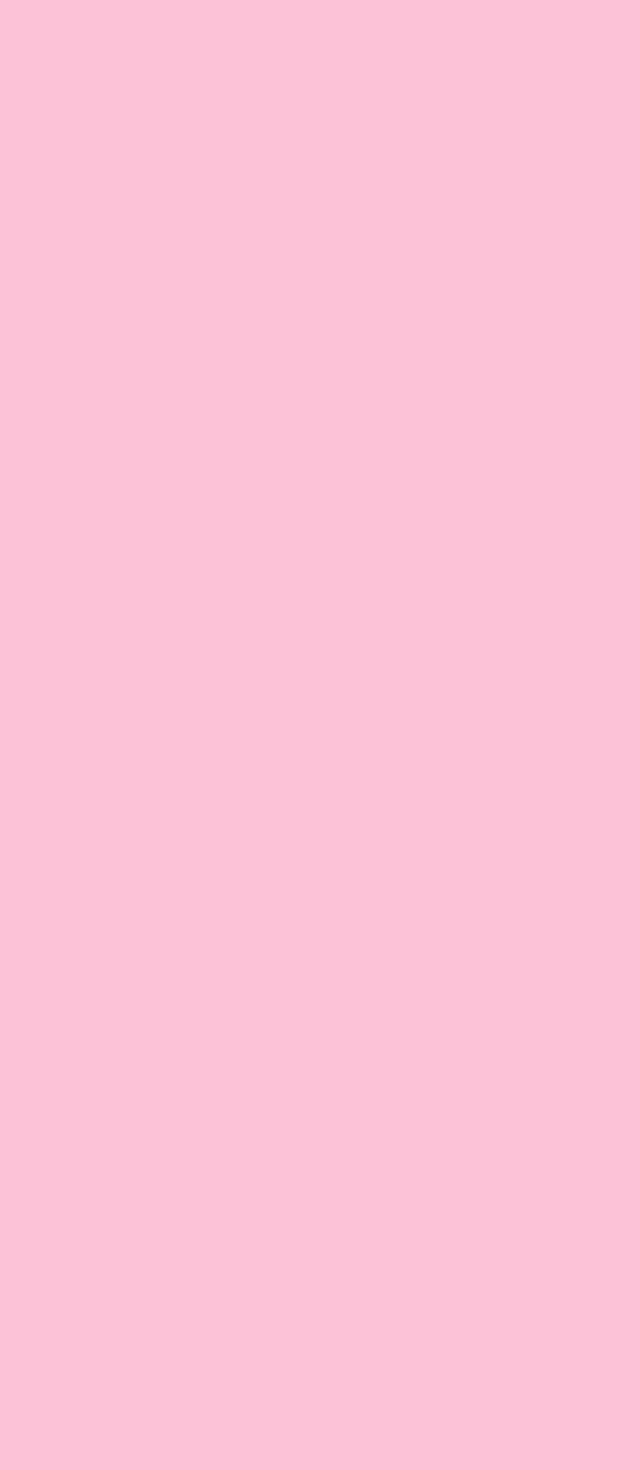
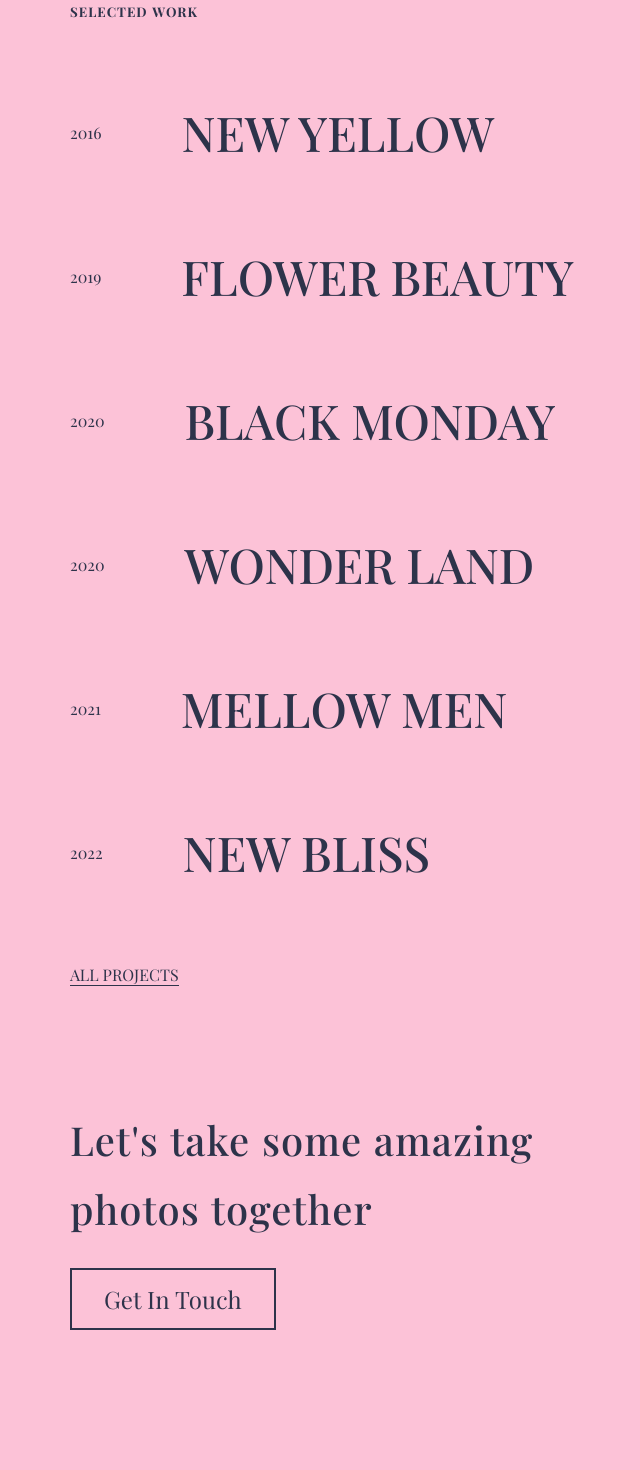
Before and after one commit to shokes/Omuwa-Photography, a React (Create React App) app: page / in a window 1280 px wide. Shown: the part 580-2050 px from the top of the page, without its empty margins (90-730 px from the left). Before the commit the page ends 848 px from the top, so only its background shows below. Built offline with nearby package versions, Linux system fonts and the light colour scheme.

Commit message:
more components

```diff
--- a/package.json
+++ b/package.json
@@ -6,7 +6,9 @@
     "@testing-library/jest-dom": "^5.16.4",
     "@testing-library/react": "^13.1.1",
     "@testing-library/user-event": "^13.5.0",
+    "animate.css": "^4.1.1",
     "react": "^18.1.0",
+    "react-awesome-reveal": "^3.8.1",
     "react-dom": "^18.1.0",
     "react-router-dom": "^6.3.0",
     "react-scripts": "5.0.1",
--- a/public/index.html
+++ b/public/index.html
@@ -39,7 +39,7 @@
       work correctly both with client-side routing and a non-root public URL.
       Learn how to configure a non-root public URL by running `npm run build`.
     -->
-    <title>React App</title>
+    <title>Omuwa Photography</title>
   </head>
   <body>
     <noscript>You need to enable JavaScript to run this app.</noscript>
--- /dev/null
+++ b/src/Components/GetInTouch.js
@@ -0,0 +1,25 @@
+import { Link } from 'react-router-dom';
+import Footer from './Footer';
+import { Slide } from 'react-awesome-reveal';
+const GetInTouch = function () {
+  return (
+    <section className='container'>
+      <div className='get-in-touch-box'>
+        <Slide direction='up' triggerOnce>
+          <div className='get-in-touch-content'>
+            <h3>Let's take some amazing</h3>
+            <h3> photos together</h3>
+          </div>
+
+          <Link to='/contact' className='get-in-touch'>
+            get in touch
+          </Link>
+        </Slide>
+      </div>
+
+      <Footer />
+    </section>
+  );
+};
+
+export default GetInTouch;
--- a/src/Components/Hero.js
+++ b/src/Components/Hero.js
@@ -1,13 +1,21 @@
+//import 'animate.css';
+import { Slide } from 'react-awesome-reveal';
+
 const Hero = function () {
   return (
     <section className='container'>
+      {/* <div></div> */}
+      <Slide direction='up' triggerOnce duration={200}>
         <div className='main-hero-text'>
           <p>Omuwa</p>
           <p>Photography</p>
         </div>
+      </Slide>
+      <Slide direction='up' triggerOnce delay={200} duration={200}>
         <p className='quote'>
           Our lens capture your moments in all their flavor and fancies.
         </p>
+      </Slide>
     </section>
   );
 };
--- a/src/Components/SelectedWork.js
+++ b/src/Components/SelectedWork.js
@@ -0,0 +1,27 @@
+import projects from '../data';
+import { Link } from 'react-router-dom';
+import { Slide } from 'react-awesome-reveal';
+
+const SelectedWork = function () {
+  return (
+    <section className='container'>
+      <h5>SELECTED WORK</h5>
+      {projects.map((project) => {
+        const { year, title, id } = project;
+        return (
+          <Slide direction='up' triggerOnce>
+            <div key={id} className='selected-works-flex'>
+              <div>{year}</div>
+              <div className='selected-title'>{title}</div>
+            </div>
+          </Slide>
+        );
+      })}
+      <Link to='/work' className='all-projects'>
+        ALL PROJECTS
+      </Link>
+    </section>
+  );
+};
+
+export default SelectedWork;
--- a/src/Pages/About.js
+++ b/src/Pages/About.js
@@ -1,6 +1,7 @@
 import Navbar from '../Components/Navbar';
-import Omuwa from '../Images/Omuwa.jpg';
+
 import Footer from '../Components/Footer';
+import { Slide, Zoom } from 'react-awesome-reveal';
 
 const About = function () {
   return (
@@ -9,22 +10,32 @@ const About = function () {
       <div>
         <div className='about-box'>
           <div>
+            <Slide direction='up'>
               <h3>ABOUT ME</h3>
-            <p>
-              I started my photography journey in 2017, using my Iphone 7 as my
-              photography tool, I recently won an Apple Photography competition
-              with winners being honored with Apple's exclusive CAMERA
-              EXPERIENCE OFFICER [CEO] badge.
+            </Slide>
+            <Slide direction='up'>
+              <p className='about-me-first'>
+                I started my photography journey in 2017, using my Iphone 7 as
+                my photography tool, I recently won an Apple Photography
+                competition with winners being honored with Apple's exclusive
+                CAMERA EXPERIENCE OFFICER [CEO] badge.
               </p>
               <p>
                 Photography for me is not just looking, it's feeling and also an
                 escape to a reality so subtle that it becomes more real than
-              reality itself. I believe in perfect simplicity and a high will to
-              improve my photography skills, my interest are in Macro,
+                reality itself. I believe in perfect simplicity and a high will
+                to improve my photography skills, my interest are in Macro,
                 Landscape, Portrait, and Creative Photography.
               </p>
+            </Slide>
           </div>
-          <img src={Omuwa} className='about-photo' alt='photographer' />
+          <Zoom delay={300} duration={100}>
+            <img
+              src='https://images.unsplash.com/photo-1562583489-bf23ec64651d?ixlib=rb-1.2.1&ixid=MnwxMjA3fDB8MHxzZWFyY2h8M3x8ZmVtYWxlJTIwcGhvdG9ncmFwaGVyfGVufDB8fDB8fA%3D%3D&auto=format&fit=crop&w=500&q=60'
+              className='about-photo'
+              alt='photographer'
+            />
+          </Zoom>
         </div>
       </div>
 
--- a/src/Pages/Contact.js
+++ b/src/Pages/Contact.js
@@ -1,35 +1,43 @@
 import Navbar from '../Components/Navbar';
 import Footer from '../Components/Footer';
-
+import { Slide } from 'react-awesome-reveal';
 const Contact = function () {
   return (
     <section className='container'>
       <Navbar />
       <div className='contact-container'>
+        <Slide direction='up' duration={200}>
           <div className='contact'>
             <h3>Need Some Beautiful Portraits?</h3>
             <h3>Let's Work Together!</h3>
           </div>
+        </Slide>
+
         <div className='contact-details'>
+          <Slide direction='up' duration={600}>
             <div>
               <div className='contact-head'>WhatsApp/Call</div>
               <a className='contact-info' href='tel:080-835-945-05'>
                 08083594505
               </a>
             </div>
+          </Slide>
+          <Slide direction='up' duration={1100}>
             <div>
               <div className='contact-head'>Email</div>
               <a className='contact-info' href='oyatioshoke@yahoo.com'>
                 oyatioshoke@yahoo.com
               </a>
             </div>
-
+          </Slide>
+          <Slide direction='up' duration={1600}>
             <div>
               <div className='contact-head'>Twitter</div>
               <a className='contact-info' href='https://twitter.com/Airshokes'>
                 @airshokes
               </a>
             </div>
+          </Slide>
         </div>
       </div>
       <Footer />
--- a/src/Pages/Home.js
+++ b/src/Pages/Home.js
@@ -1,11 +1,16 @@
 import Navbar from '../Components/Navbar';
 import Hero from '../Components/Hero';
+import SelectedWork from '../Components/SelectedWork';
+
+import GetInTouch from '../Components/GetInTouch';
 
 const Home = function () {
   return (
     <>
       <Navbar />
       <Hero />
+      <SelectedWork />
+      <GetInTouch />
     </>
   );
 };
--- a/src/index.css
+++ b/src/index.css
@@ -7,6 +7,9 @@
 :root {
   --text-color: #2d334a;
   --background: #fcc2d7;
+  /* --animate-delay: 0.5s; */
+  /* --animate-duration: 800ms;
+  --animate-delay: 0.9s; */
 }
 body {
   background-color: var(--background);
@@ -137,21 +140,21 @@ h3 {
 }
 
 .about-photo {
-  height: 104%;
-  width: 50%;
+  height: 20rem;
+  width: 15rem;
   border: 9px solid #fff;
 }
 
 p {
   letter-spacing: 1px;
   word-spacing: 2px;
-  margin-bottom: 1rem;
+  /* margin-bottom: 1rem; */
 }
 
 h2 {
   font-size: 4.2rem;
-  letter-spacing: 1px;
-  word-spacing: 1px;
+  letter-spacing: 2px;
+  word-spacing: 5px;
   font-weight: 500;
   margin-bottom: 2rem;
 }
@@ -184,3 +187,55 @@ h4 {
   letter-spacing: 1px;
   word-spacing: 2px;
 }
+
+h5 {
+  margin-bottom: 5rem;
+  margin-top: 6rem;
+  letter-spacing: 1px;
+  word-spacing: 1px;
+}
+
+.selected-works-flex {
+  display: flex;
+  gap: 5rem;
+  align-items: center;
+  margin-bottom: 5rem;
+}
+
+.selected-title {
+  font-size: 3rem;
+  font-weight: 500;
+}
+
+.about-me-first {
+  margin-bottom: 1rem;
+}
+
+.all-projects {
+  font-size: 1rem;
+  text-decoration: none;
+  color: var(--text-color);
+  border-bottom: 1px solid var(--text-color);
+}
+
+.get-in-touch {
+  border: 2px solid var(--text-color);
+  color: var(--text-color);
+  padding: 0.8rem 2rem;
+  text-transform: capitalize;
+  text-decoration: none;
+  font-size: 1.5rem;
+}
+
+.get-in-touch:hover {
+  background-color: var(--text-color);
+  color: #fff;
+}
+
+.get-in-touch-box {
+  padding: 5rem 0 10rem 0;
+}
+
+.get-in-touch-content {
+  margin-bottom: 3rem;
+}
```
Also changed, not shown: src/Images/Omuwa.jpg (deleted), 1 other file (tests, documents, lock files or other folders). Lines whose indentation alone changed are shown as unchanged.
